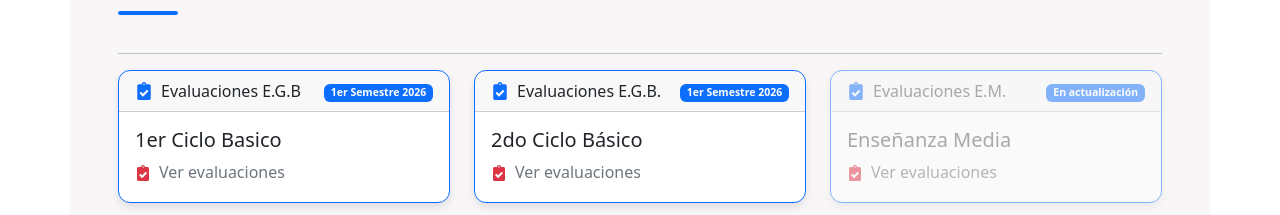
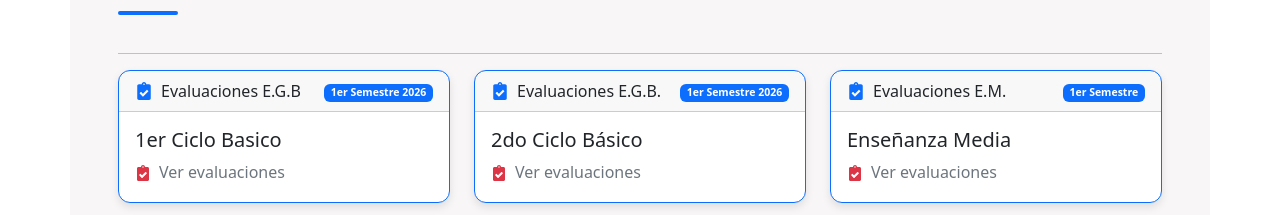
Before and after one commit to LuisSubiabre/leumag, a React (Vite) app: page /Evaluaciones in a window 1280 px wide. Shown: the part 585-800 px from the top of the page. Built offline with nearby package versions, Linux system fonts and the light colour scheme.

Commit message:
fix: correct spelling of 'Aléxis Espinoza' to 'Alexis Espinoza' and update link and badge text in Evaluaciones page

```diff
--- a/src/pages/Evaluaciones.jsx
+++ b/src/pages/Evaluaciones.jsx
@@ -59,6 +59,7 @@ const Evaluaciones = () => {
             target="_blank"
             rel="noopener noreferrer"
             className="link-underlinelink-offset-2 link-underline link-underline-opacity-0"
+            //className="link-underlinelink-offset-2 link-underline link-underline-opacity-0"
           >
             <Card
               border="primary"
@@ -101,14 +102,15 @@ const Evaluaciones = () => {
         </div>
         <div className="col-md-4">
           <a
-            href="#"
+            href="https://docs.google.com/spreadsheets/d/1UoHZpqW_kjqIQw1_rax25rL2FKRUBlcMnC-Bp-exs44/edit?gid=0#gid=0"
             target="_blank"
             rel="noopener noreferrer"
             className="link-underlinelink-offset-2 link-underline link-underline-opacity-0"
           >
             <Card
               border="primary"
-              className="text-muted mb-4 btnCard opacity-50"
+              className="mb-4 btnCard"
+              // className="text-muted mb-4 btnCard opacity-50"
               style={{
                 transition: "transform 0.3s ease, box-shadow 0.3s ease",
                 borderRadius: "12px",
@@ -132,7 +134,7 @@ const Evaluaciones = () => {
                   <span>Evaluaciones E.M.</span>
                 </div>
                 <small className="pl-4">
-                  <Badge>En actualización</Badge>
+                  <Badge>1er Semestre</Badge>
                 </small>
               </Card.Header>
               <Card.Body>
```
